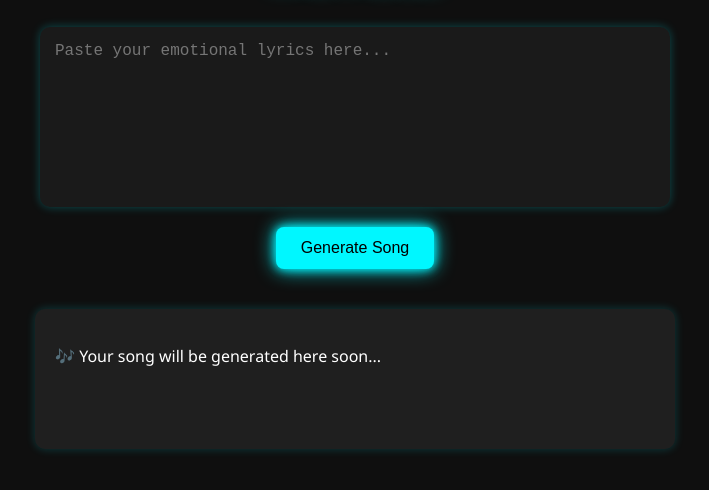
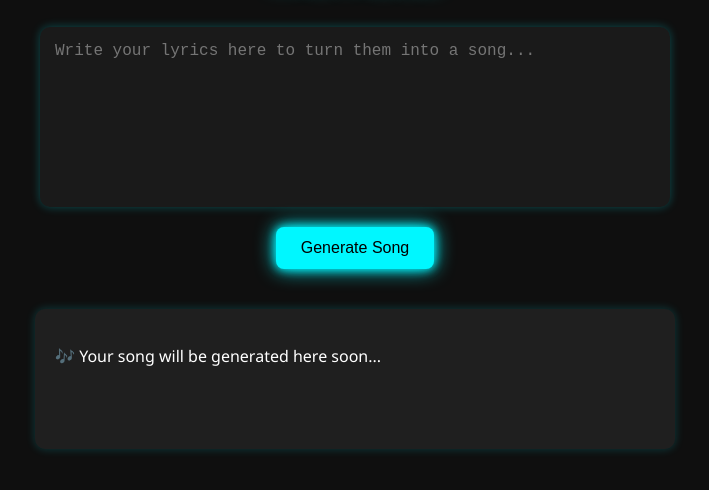
Before and after one commit to ragibitmam/riovibes-, a plain HTML site: page index.html in a window 1280 px wide. Shown: the part 238-728 px from the top of the page, without its empty margins (285-994 px from the left). Drawn offline with Linux system fonts and the light colour scheme.

Commit message:
Add files via upload

```diff
--- a/index.html
+++ b/index.html
@@ -71,7 +71,7 @@
 </head>
 <body>
   <h1>RioVibes</h1>
-  <textarea placeholder="Paste your emotional lyrics here..."></textarea>
+  <textarea placeholder="Write your lyrics here to turn them into a song..."></textarea>
   <button>Generate Song</button>
 
   <div class="output">
```
